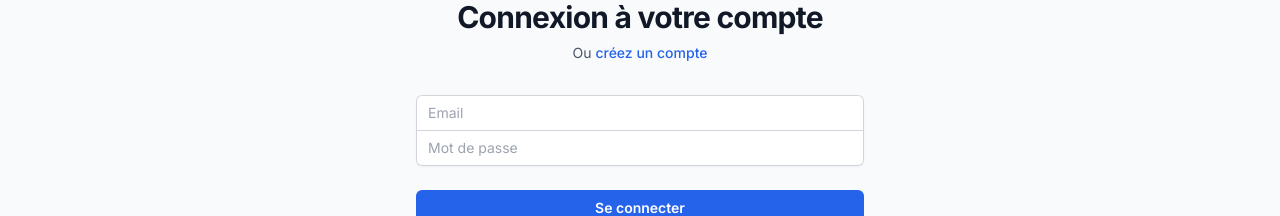
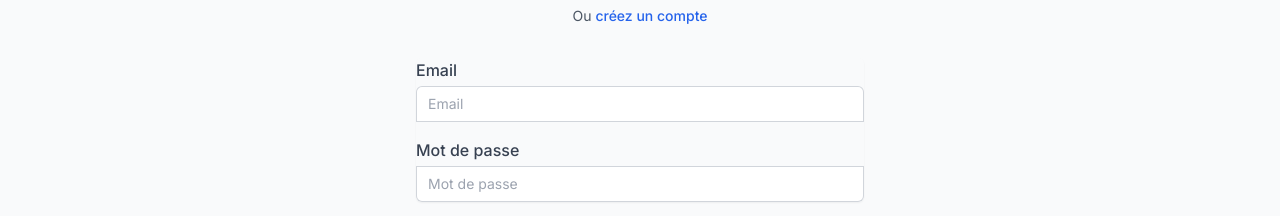
Before and after one commit to mohammedbellahcene/Mon_Blog_frontend, a Next.js app: page /auth/login in a window 1280 px wide. Shown: the part 364-580 px from the top of the page. Built offline with nearby package versions, Linux system fonts and the light colour scheme; no server answers.

Commit message:
amelioration du design page login et sign up

```diff
--- a/src/app/auth/login/page.tsx
+++ b/src/app/auth/login/page.tsx
@@ -56,9 +56,9 @@ export default function LoginPage() {
         </div>
 
         <form className="mt-8 space-y-6" onSubmit={handleSubmit}>
-          <div className="-space-y-px rounded-md shadow-sm">
+          <div className="space-y-4 rounded-md shadow-sm">
             <div>
-              <label htmlFor="email" className="sr-only">
+              <label htmlFor="email" className="block mb-1 font-medium text-gray-700">
                 Email
               </label>
               <input
@@ -72,7 +72,7 @@ export default function LoginPage() {
               />
             </div>
             <div>
-              <label htmlFor="password" className="sr-only">
+              <label htmlFor="password" className="block mb-1 font-medium text-gray-700">
                 Mot de passe
               </label>
               <input
--- a/src/app/auth/register/page.tsx
+++ b/src/app/auth/register/page.tsx
@@ -79,6 +79,7 @@ export default function RegisterPage() {
                 value={username}
                 onChange={(e) => setUsername(e.target.value)}
                 className="mt-1 block w-full rounded-md border-0 py-1.5 text-gray-900 ring-1 ring-inset ring-gray-300 placeholder:text-gray-400 focus:ring-2 focus:ring-inset focus:ring-blue-600 sm:text-sm sm:leading-6"
+                placeholder="ex : julien92"
               />
             </div>
 
@@ -93,6 +94,7 @@ export default function RegisterPage() {
                 value={email}
                 onChange={(e) => setEmail(e.target.value)}
                 className="mt-1 block w-full rounded-md border-0 py-1.5 text-gray-900 ring-1 ring-inset ring-gray-300 placeholder:text-gray-400 focus:ring-2 focus:ring-inset focus:ring-blue-600 sm:text-sm sm:leading-6"
+                placeholder="ex : julien@email.com"
               />
             </div>
 
```
